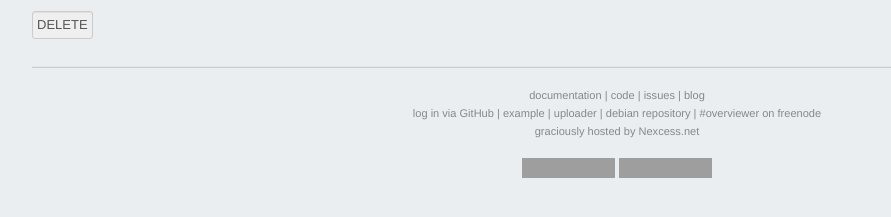
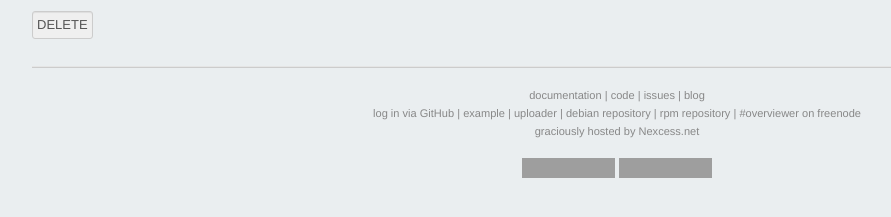
Before and after one commit to overviewer/Overviewer-Web, a Django app: template templates/uploader/delete.html in a window 1280 px wide. Shown: the part 196-413 px from the top of the page, without its empty margins (23-914 px from the left). Run offline with Django 3.2, Linux system fonts and the light colour scheme; the template is opened without the code that fills it: most values are stand-ins (such as "Sample title", 1, 10 or a date in 2020); some libraries are stand-ins or nearby versions; grey boxes are pictures that could not be loaded.

Commit message:
added link to rpm info

```diff
--- a/templates/base.html
+++ b/templates/base.html
@@ -55,6 +55,7 @@
         <a href="/example">example</a> <span class="divider">|</span>
         <a href="/uploader">uploader</a> <span class="divider">|</span>
         <a href="/debian/info">debian repository</a> <span class="divider">|</span>
+        <a href="/rpms/info">rpm repository</a> <span class="divider">|</span>
         <a href="/irc">#overviewer on freenode</a>
 
 		<br />
```
